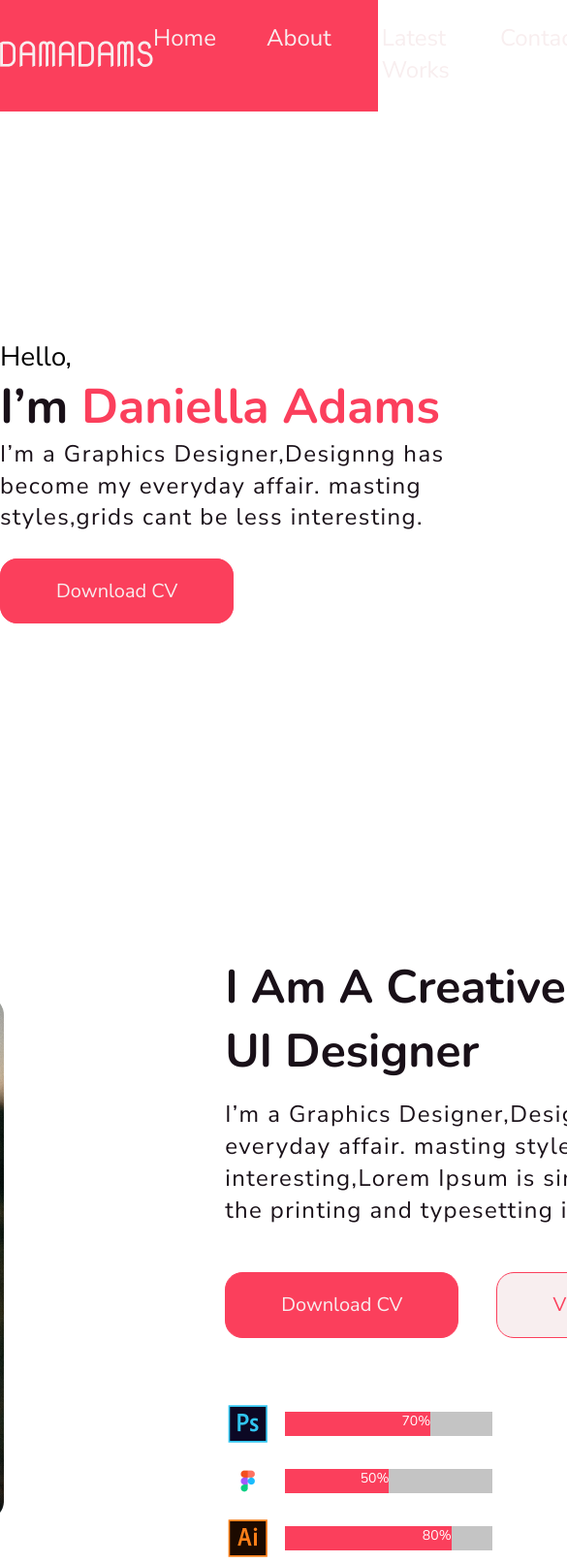
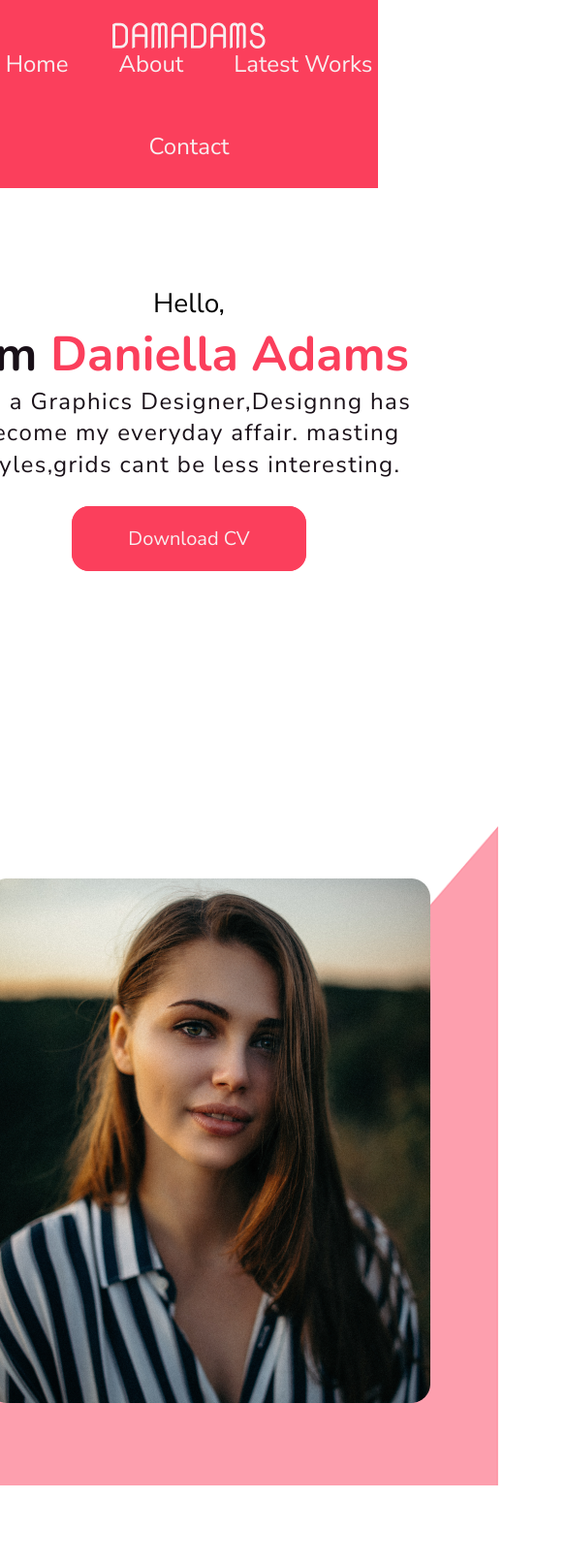
Before and after one commit to Anniq26/Portfolio-page, a plain HTML site: page index.html in a window 390 px wide. Shown: the top 1612 px of the page at 97% size, 585 px wide, since content can reach past the window. Drawn offline with nearby package versions, Linux system fonts and the light colour scheme.

Commit message:
Modify style css file

```diff
--- a/style.css
+++ b/style.css
@@ -48,7 +48,7 @@ header {
     align-items: center;
     gap: 283.29px;
     max-width: 1220px;
-    max-height: 541px;
+    max-height: auto;
 }
 
 
@@ -239,6 +239,7 @@ margin-bottom: 16px;
 .projects-info p:first-child {
     font-weight: 700px;
     font-size: 48px;
+
 }
 
 
@@ -262,6 +263,7 @@ margin-bottom: 16px;
     display: flex;
     flex-direction: column;
     gap: 25px;
+
 }
 
 .card-titles {
@@ -312,6 +314,9 @@ h4 {
     gap: 41px;
 
 }
+.contact a:hover {
+    color: #000;
+}
 .contact a {
     color: #F8EEEF;
     font-family: Nunito;
@@ -344,3 +349,30 @@ padding: 17px;
     Height: 22.31px;
 
 }
+
+
+@media screen and (max-width: 900px) {
+* {
+    flex-wrap: wrap;
+   justify-content: center;
+   text-align: center;
+
+}
+
+.third-section {
+    height: auto;
+}
+.header {
+    display: flex;
+    flex-wrap: wrap;
+    justify-content: center;
+}
+.second-sec-text {
+    width: auto;
+    height: auto;
+    display: flex;
+    text-align: center;
+}
+
+
+}
```
